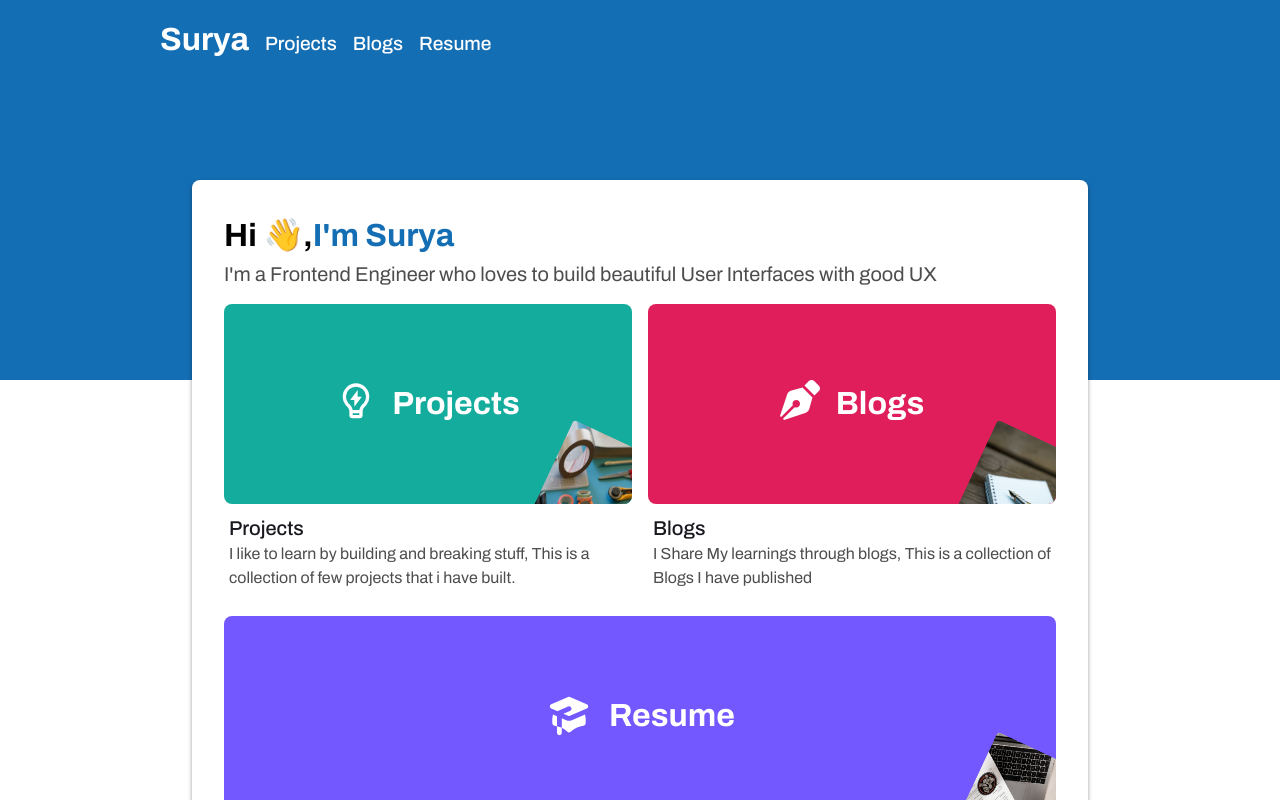
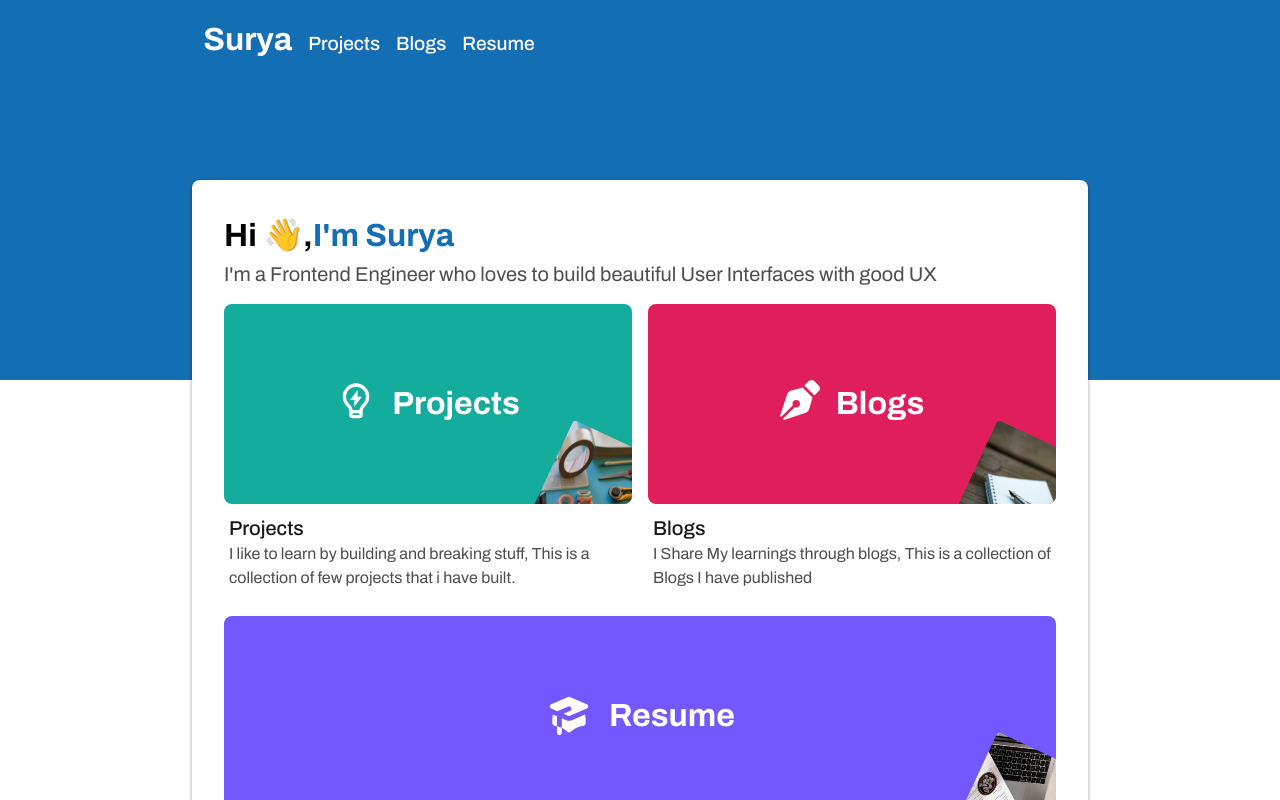
Before and after one commit to suryxks/portfolio, a Next.js app: page / in a window 1280 px wide. Shown: the top 800 px of the page. Built offline with nearby package versions, Linux system fonts and the light colour scheme.

Commit message:
style: fix header content width

```diff
--- a/components/appHeader/appHeader.module.css
+++ b/components/appHeader/appHeader.module.css
@@ -48,7 +48,7 @@
 @media only screen and (min-width: 992px) {
     .header_container {
         padding: 0;
-        width: 960px;
+        /* width: 960px; */
         margin: 0 auto;
     }
 }
@@ -56,7 +56,7 @@
 @media only screen and (max-width: 768px) {
     .header_container {
         padding: 0 12px;
-        width: 720px;
+        /* width: 720px; */
         margin: 0 auto;
     }
 }
```
